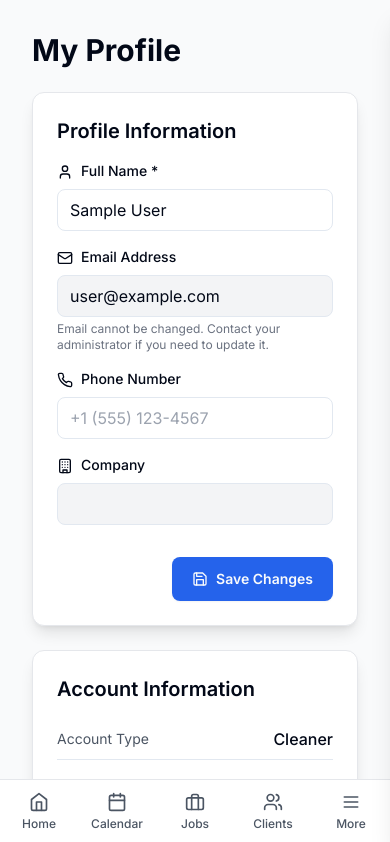
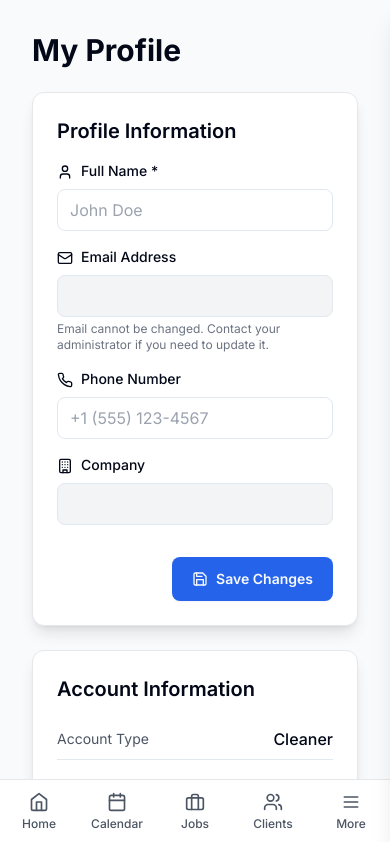
Before and after one commit to prtkgpt/AwesomeCRM, a Next.js app: page /cleaner/profile in a window 390 px wide. Shown: the top 842 px of the page. Built offline with nearby package versions, Linux system fonts and the light colour scheme; no server answers; the database is empty; sample sign-in values are in the browser's storage.

Commit message:
fix: Remove session.user.phone reference to fix TypeScript build error
- Fetch all profile data from API endpoint instead of session
- Fixes Vercel build error: Property 'phone' does not exist on type User

```diff
--- a/src/app/(dashboard)/cleaner/profile/page.tsx
+++ b/src/app/(dashboard)/cleaner/profile/page.tsx
@@ -23,12 +23,7 @@ export default function CleanerProfilePage() {
     if (status === 'unauthenticated') {
       router.push('/login');
     } else if (status === 'authenticated' && session?.user) {
-      // Load user data from session
-      setFormData({
-        name: session.user.name || '',
-        email: session.user.email || '',
-        phone: session.user.phone || '',
-      });
+      // Fetch profile data from API (not from session, as phone is not in session type)
       fetchProfile();
     }
   }, [status, session, router]);
```
